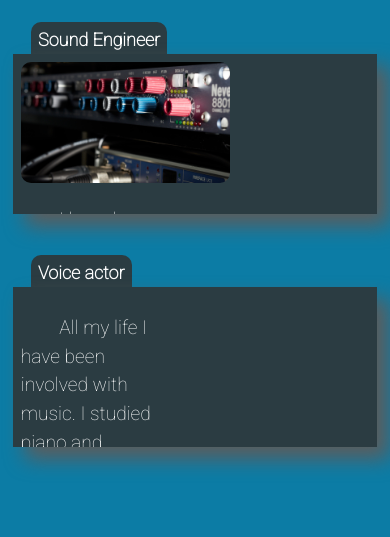
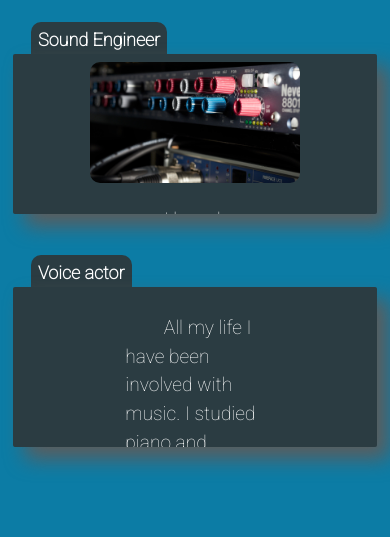
Before and after one commit to AlexVOiceover/Website, a plain HTML site: page index.html in a window 390 px wide. Shown: the part 80-617 px from the top of the page. Drawn offline with Linux system fonts and the light colour scheme.

Commit message:
Trying to show flex container as column on mobiles

```diff
--- a/styles/my-styles.css
+++ b/styles/my-styles.css
@@ -115,9 +115,10 @@ img {
 
     .flex-container {
         flex-direction: column;
+        align-items: center;
         gap: 0.2em;
         padding: 0.5em;
-        border-radius: 0px;
+        border-radius: 2px;
     }
 
     .grid-container {gap: 0.5em;}
```
